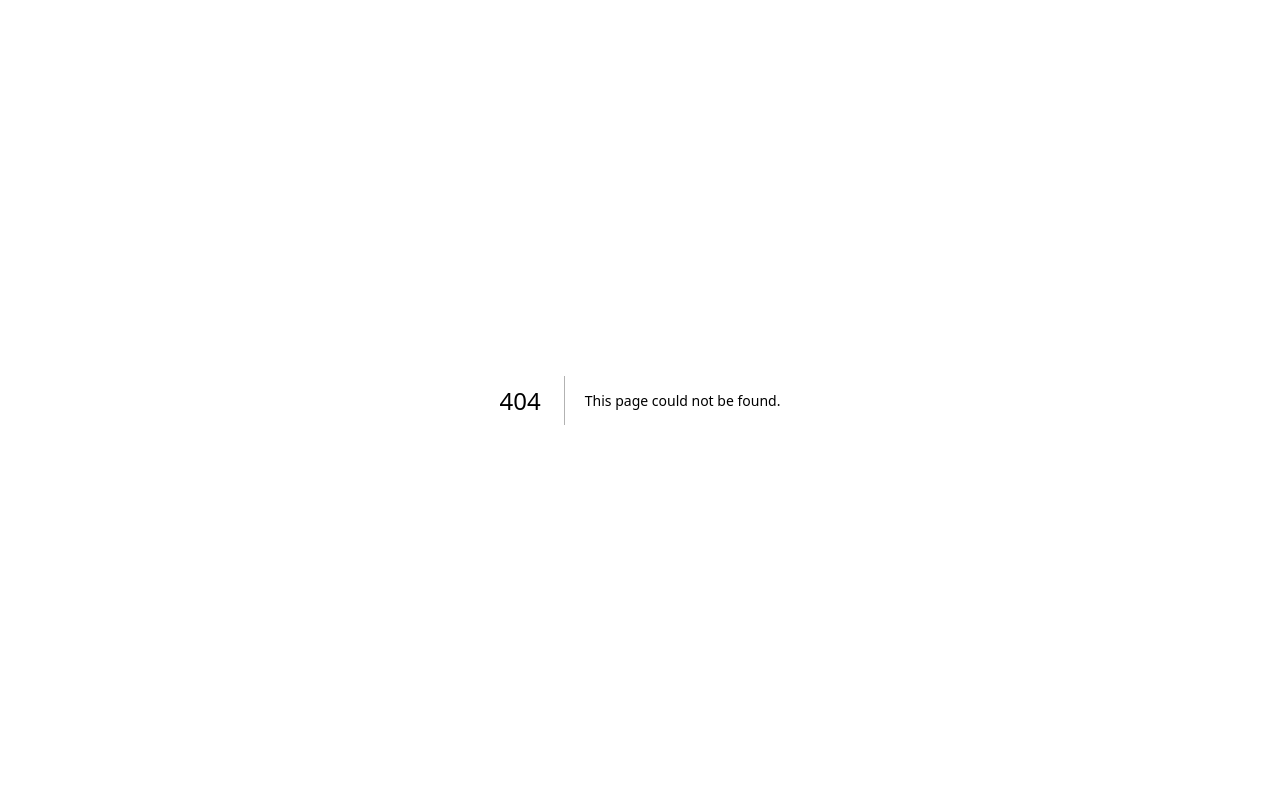
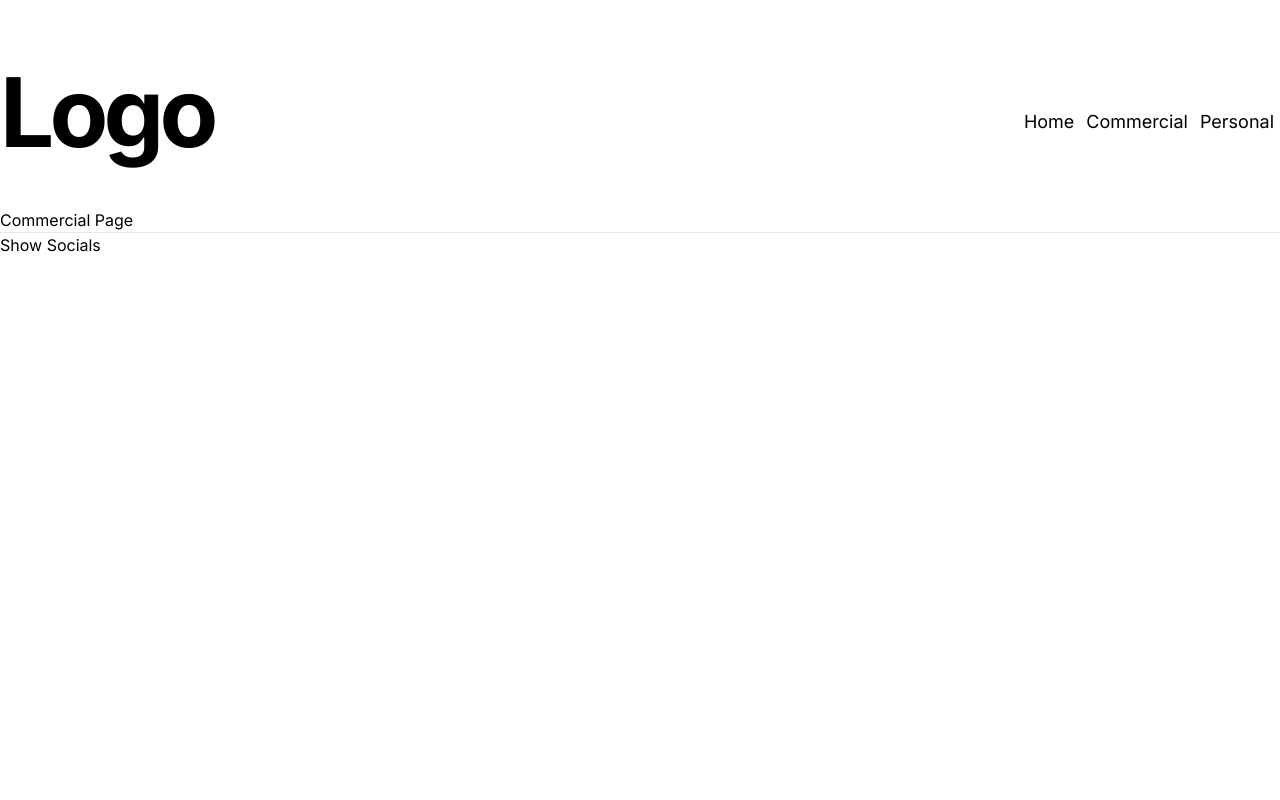
Before and after one commit to bkmorgan3/AngieBauPhotography, a Next.js app: page /commercial in a window 1280 px wide. Before the commit this address had no page. Shown: the top 800 px of the page. Built offline with nearby package versions, Linux system fonts and the light colour scheme.

Commit message:
restructure layout, create dummy routes

```diff
--- /dev/null
+++ b/app/commercial/page.tsx
@@ -0,0 +1,9 @@
+
+
+export default async function CommericalPage() {
+    return (
+        <div>
+            Commercial Page
+        </div>
+    )
+}
--- a/app/layout.tsx
+++ b/app/layout.tsx
@@ -1,9 +1,10 @@
 import "./globals.css";
 import { Inter } from "next/font/google";
 import { EXAMPLE_PATH, CMS_NAME } from "@/lib/constants";
+import Link from  "next/link";
 
 export const metadata = {
-  title: `Next.js and ${CMS_NAME} Example`,
+  title: `Angie Bau`,
   description: `This is a blog built with Next.js and ${CMS_NAME}.`,
 };
 
@@ -13,10 +14,33 @@ const inter = Inter({
   display: "swap",
 });
 
+function Intro() {
+  return (
+    <section className="flex-col md:flex-row flex items-center md:justify-between mt-16 mb-16 md:mb-12">
+      <h1 className="text-6xl md:text-8xl font-bold tracking-tighter leading-tight md:pr-8">
+        Logo
+      </h1>
+      <div className="md:text-left text-lg mt-5 md:pl-8">
+
+       <Link href={`//`} className="mx-1.5 hover:underline">
+              Home
+        </Link>
+       <Link href={`/commercial/`} className="mx-1.5 hover:underline">
+              Commercial
+        </Link>
+       <Link href={`/personal/`} className="mx-1.5 hover:underline">
+              Personal
+        </Link>
+      </div>
+    </section>
+  );
+}
+
 function Footer() {
   return (
     <footer className="bg-accent-1 border-t border-accent-2">
-      <div className="container mx-auto px-5">
+      Show Socials
+      {/* <div className="container mx-auto px-5">
         <div className="py-28 flex flex-col lg:flex-row items-center">
           <h3 className="text-4xl lg:text-5xl font-bold tracking-tighter leading-tight text-center lg:text-left mb-10 lg:mb-0 lg:pr-4 lg:w-1/2">
             Built with Next.js.
@@ -36,7 +60,7 @@ function Footer() {
             </a>
           </div>
         </div>
-      </div>
+      </div> */}
     </footer>
   );
 }
@@ -50,6 +74,7 @@ export default function RootLayout({
     <html lang="en" className={inter.variable}>
       <body>
         <section className="min-h-screen">
+      <Intro />
           <main>{children}</main>
           <Footer />
         </section>
--- a/app/page.tsx
+++ b/app/page.tsx
@@ -9,32 +9,7 @@ import MoreStories from "./more-stories";
 import { getAllPosts } from "@/lib/api";
 import { CMS_NAME, CMS_URL } from "@/lib/constants";
 
-function Intro() {
-  return (
-    <section className="flex-col md:flex-row flex items-center md:justify-between mt-16 mb-16 md:mb-12">
-      <h1 className="text-6xl md:text-8xl font-bold tracking-tighter leading-tight md:pr-8">
-        Blog.
-      </h1>
-      <h2 className="text-center md:text-left text-lg mt-5 md:pl-8">
-        A statically generated blog example using{" "}
-        <a
-          href="https://nextjs.org/"
-          className="underline hover:text-success duration-200 transition-colors"
-        >
-          Next.js
-        </a>{" "}
-        and{" "}
-        <a
-          href={CMS_URL}
-          className="underline hover:text-success duration-200 transition-colors"
-        >
-          {CMS_NAME}
-        </a>
-        .
-      </h2>
-    </section>
-  );
-}
+
 
 function HeroPost({
   title,
@@ -84,7 +59,7 @@ export default async function Page() {
 
   return (
     <div className="container mx-auto px-5">
-      <Intro />
+
       {heroPost && (
         <HeroPost
           title={heroPost.title}
--- /dev/null
+++ b/app/personal/page.tsx
@@ -0,0 +1,5 @@
+
+
+export default async function PersonalPage() {
+    return <div>Personal Page</div>
+}
```
